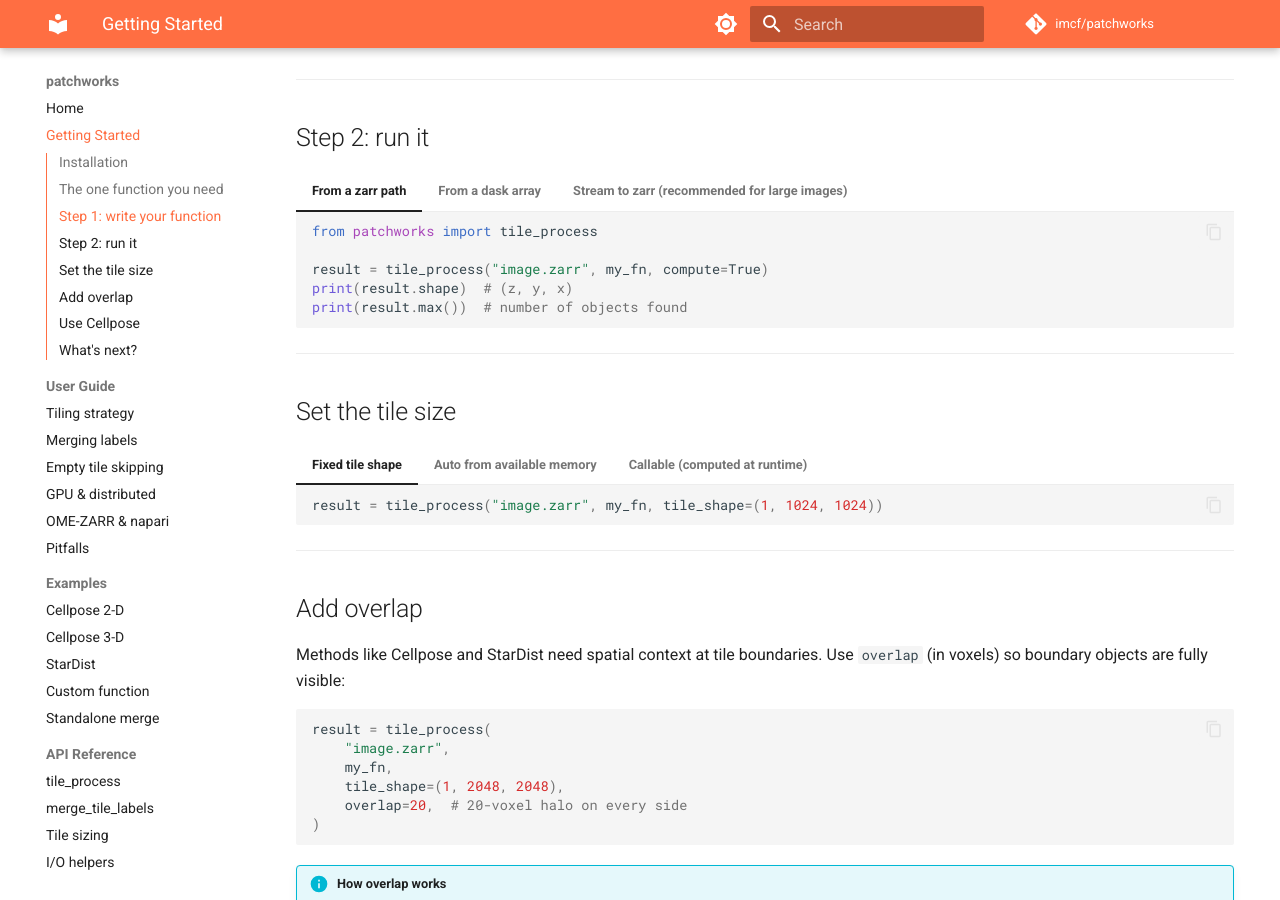
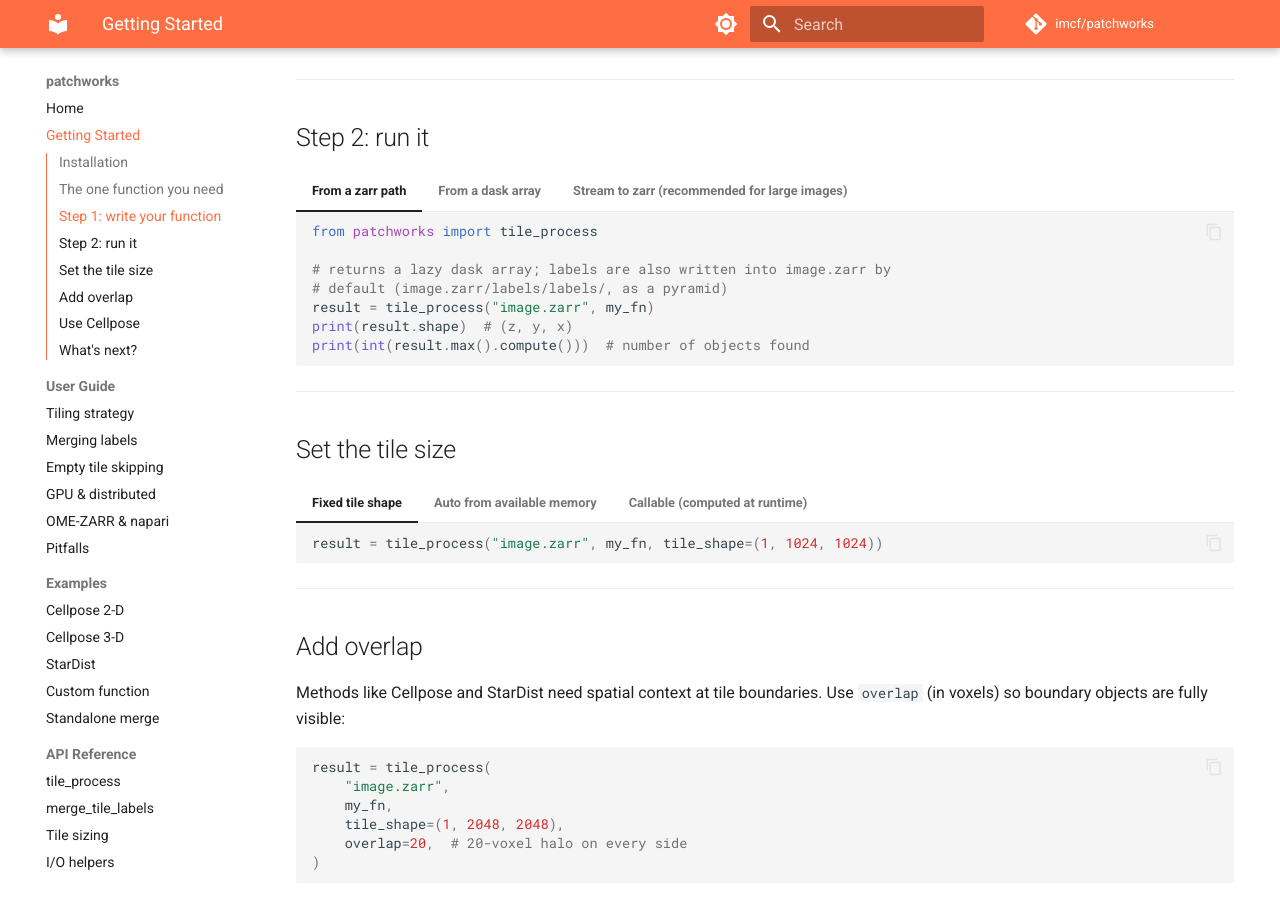
Before and after one commit to imcf/patchworks, an MkDocs documentation site: the page built from docs/getting_started.md, in a window 1280 px wide and 900 px high, scrolled down 1316 px. Built offline with MkDocs 1.6.1 and Material for MkDocs 9.7.7, drawn with Linux system fonts in a browser that asks for light colours; comment, search, counter and statistics services are not loaded.

Commit message:
docs: 📝 sync README and docs with the current API
- drop the removed compute= argument from all examples
- tile_process returns a lazy dask array and, by default, writes labels
  back into the input .zarr (labels/<name>/ pyramid); say so
- fix broken README links (how-it-works/quickstart/api-reference no
  longer exist) → point at the live docs site
- add a Convert-to-OME-ZARR & napari section and list the bioio/imaris/
  napari extras in Requirements

Co-Authored-By: Claude Opus 4.8 <noreply@anthropic.com>

````diff
--- a/docs/examples/custom_method.py
+++ b/docs/examples/custom_method.py
@@ -41,8 +41,7 @@ result = tile_process(
     my_fn,
     tile_shape=(1, 512, 512),
     overlap=16,
-    compute=True,
     progress=True,
 )
 
-print(f"Found {result.max()} objects")
+print(f"Found {int(result.max().compute())} objects")
--- a/docs/getting_started.md
+++ b/docs/getting_started.md
@@ -89,9 +89,11 @@ objects spanning tile boundaries are merged into a single label.
     ```python
     from patchworks import tile_process
 
-    result = tile_process("image.zarr", my_fn, compute=True)
+    # returns a lazy dask array; labels are also written into image.zarr by
+    # default (image.zarr/labels/labels/, as a pyramid)
+    result = tile_process("image.zarr", my_fn)
     print(result.shape)  # (z, y, x)
-    print(result.max())  # number of objects found
+    print(int(result.max().compute()))  # number of objects found
     ```
 
 === "From a dask array"
@@ -101,7 +103,7 @@ objects spanning tile boundaries are merged into a single label.
     from patchworks import tile_process
 
     arr = da.from_zarr("image.zarr")
-    result = tile_process(arr, my_fn, compute=True)
+    result = tile_process(arr, my_fn)
     ```
 
 === "Stream to zarr (recommended for large images)"
````
Also changed, not shown: README.md (+43 -10 lines), docs/examples/custom.md (+3 -3 lines), docs/index.md (+1 -1 lines).
